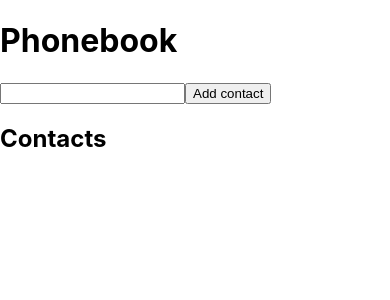
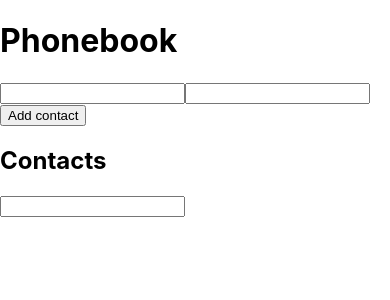
Before and after one commit to Igor9779/goit-react-hw-02-phonebook, a React (Create React App) app: page / in a window 390 px wide. Shown: the top 300 px of the page. Built offline with nearby package versions, Linux system fonts and the light colour scheme.

Commit message:
phonebook-complete

```diff
--- a/src/components/App.jsx
+++ b/src/components/App.jsx
@@ -1,11 +1,18 @@
 import { Component } from "react";
 import { nanoid } from "nanoid";
 import ContactForm from "./ContactForm/ContactForm";
+import { ContactList } from "./ContactList/ContactList";
+import { Filter } from "./Filter/Filter";
 
 
 export class App extends Component {
   state = {
-    contacts: [],
+    contacts: [
+      // {id: 'id-1', name: 'Rosie Simpson', number: '459-12-56'},
+      // {id: 'id-2', name: 'Hermione Kline', number: '443-89-12'},
+      // {id: 'id-3', name: 'Eden Clements', number: '645-17-79'},
+      // {id: 'id-4', name: 'Annie Copeland', number: '227-91-26'},
+    ],
     filter: ''
   };
 
@@ -15,24 +22,47 @@ export class App extends Component {
       name,
       number,
     };
-    this.state.contacts.find(i => {
-      return i.name.toLowerCase() === contact.name.toLowerCase() || i.number === contact.number ?
-        alert(`${name} is already in contacts`) :
-        this.setState((prev) => ({
-          contacts: [contact, ...prev.contacts],
+    this.state.contacts.find(
+      i =>
+        (i.name.toLowerCase() === contact.name.toLowerCase() &&
+          i.number === contact.number) ||
+        i.number === contact.number
+    )
+      ? alert(`${name} is already in contacts`)
+      : this.setState(({ contacts }) => ({
+          contacts: [contact, ...contacts],
         }));
-    })
+  };
+
+  filterInput = e => {
+    this.setState({ filter: e.target.value })
+  };
+
+  findContact = () => {
+    const { filter, contacts } = this.state;
+    return contacts.filter(contact => contact.name.toLowerCase().includes(filter.toLowerCase()));
+  };
+
+  deleteContact = id => {
+    this.setState(prev => ({ contacts: prev.contacts.filter(contact => contact.id !== id) }))
   };
 
   render() {
     return (
       <div>
         <h1>Phonebook</h1>
-        <ContactForm />
+        <ContactForm onSubmit={this.formSubmit} />
 
         <h2>Contacts</h2>
-        {/* <Filter />
-  <ContactList /> */}
+        <Filter
+          filter={this.state.filter}
+          filterInput={this.filterInput}
+        />
+
+        <ContactList
+          contacts={this.findContact()}
+          deleteContact={this.deleteContact}
+        />
       </div>
     );
   }
--- a/src/components/ContactForm/ContactForm.jsx
+++ b/src/components/ContactForm/ContactForm.jsx
@@ -1,7 +1,7 @@
 import { Component } from "react";
 
-class ContactForm extends Component {
-    state = { name: '', }
+export class ContactForm extends Component {
+    state = { name: '', number: '' }
 
     handleChange = (e) => {
         const { name, value } = e.currentTarget;
@@ -11,11 +11,11 @@ class ContactForm extends Component {
     handleSubmit = (e) => {
         e.preventDefault();
         this.props.onSubmit(this.state);
-        this.setState({ name: '' });
+        this.setState({ name: '', number: '' });
     }
 
     render() {
-        const { name } = this.state;
+        const { name, number } = this.state;
         return (
             <form onSubmit={this.handleSubmit}>
                 <input
@@ -27,6 +27,15 @@ class ContactForm extends Component {
                     title="Name may contain only letters, apostrophe, dash and spaces. For example Adrian, Jacob Mercer, Charles de Batz de Castelmore d'Artagnan"
                     required
                 />
+                <input
+                    type="tel"
+                    name="number"
+                    value={number}
+                    onChange={this.handleChange}
+                    pattern="\+?\d{1,4}?[ .\-\s]?\(?\d{1,3}?\)?[ .\-\s]?\d{1,4}[ .\-\s]?\d{1,4}[ .\-\s]?\d{1,9}"
+                    title="Phone number must be digits and can contain spaces, dashes, parentheses and can start with +"
+                    required
+                />
                 <button type="submit">Add contact</button>
             </form>
         );
--- /dev/null
+++ b/src/components/ContactList/ContactList.jsx
@@ -0,0 +1,21 @@
+
+
+export const ContactList = ({contacts, deleteContact}) => (
+    <ul>
+        {contacts.map(({ id, name, number }) => {
+            return (
+                <li key={id}>
+                    <p>
+                        {name}:{number}
+                    </p>
+                    <button
+                        type="button"
+                        onClick={() => deleteContact(id)}
+                    >
+                        Delete contact
+                    </button>
+                </li>
+        )
+        })}
+    </ul>
+)
--- /dev/null
+++ b/src/components/Filter/Filter.jsx
@@ -0,0 +1,9 @@
+export const Filter = ({filter, filterInput}) => (
+    <label>
+        <input
+            type="text"
+            name={filter}
+            onChange={filterInput}
+        />
+    </label>
+)
```
